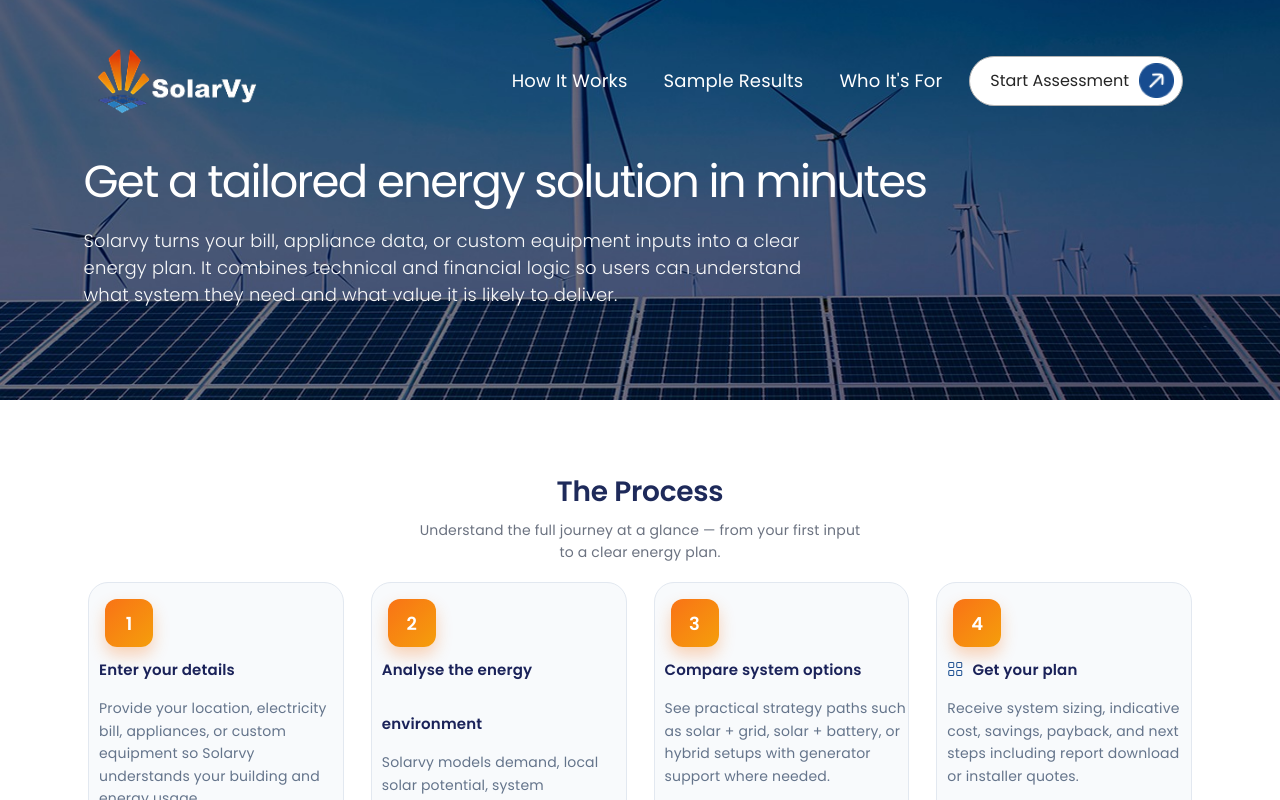
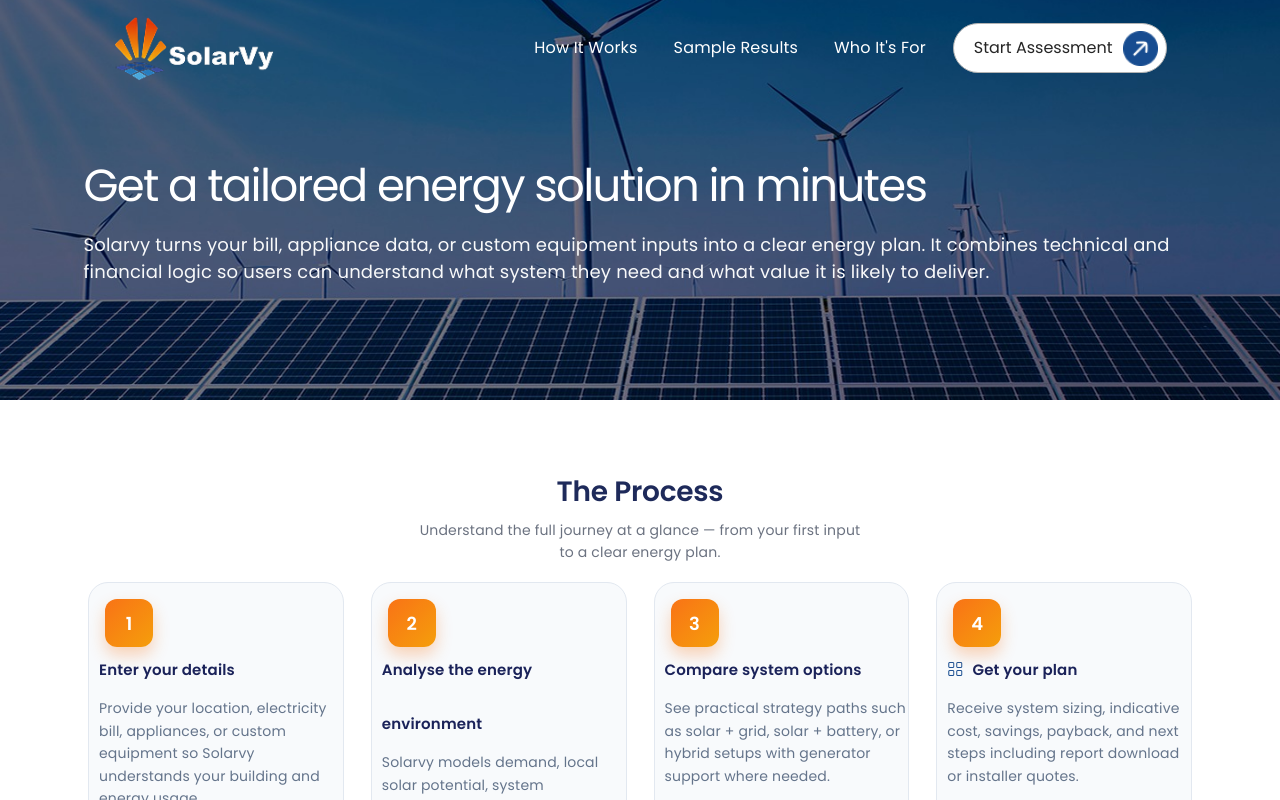
Before and after one commit to ratheesh-srishtis/web-app, a React (Vite) app: page /how-it-works in a window 1280 px wide. Shown: the top 800 px of the page. Built offline with nearby package versions, Linux system fonts and the light colour scheme.

Commit message:
right section

```diff
--- a/src/App.css
+++ b/src/App.css
@@ -8,18 +8,12 @@
   box-sizing: border-box;
   font-family: "Poppins", sans-serif;
 }
-
-/* Body */
 body {
-  font-family: "Poppins", sans-serif;
+  margin: 0;
+  font-family: "Segoe UI", sans-serif;
+  background: #f4f6fb;
 }
 
-/* Remove conflicting font (DELETE THIS if exists) */
-/*
-body {
-  font-family: 'Segoe UI', sans-serif;
-}
-*/
 
 /* Ensure all elements inherit */
 h1,
@@ -38,8 +32,105 @@ li {
   font-family: "Poppins", sans-serif;
 }
 
+nav.navbar {
+  margin: 0 !important;
+}
+
+nav.navbar {
+
+ position: fixed;
+  top: 0;              /* ✅ no gap */
+  left: 0;
+  width: 100%;
+  z-index: 1000;
+  padding: 8px 20px;   /* control height */
+}
+.navbar .container,
+.navbar .container-fluid {
+  padding-top: 0 !important;
+}
+
+.bannar-see {
+  padding-top: 0 !important;
+  margin-top: 0 !important;
+}
+@media (min-width: 768px) {
+  .bannar-see {
+    padding-top: 80px; /* adjust based on navbar height */
+  }
+    nav.navbar {
+       background-color: #174c90;
+    position: fixed;   /* ✅ fixed at top */
+    top: 0;
+    left: 0;
+    width: 100%;
+    z-index: 1000;
+    margin: 0;
+    padding: 10px 100px; /* adjust height */
+      display: flex;
+    flex-direction: column;
+    gap: 10px;
+  }
+
+
+    .navbar-nav .nav-link {
+    color: #fff !important;
+    font-size: 16px;
+  }
+    .nav-link {
+    color: #fff !important;
+    font-size: 16px;
+  }
+   .bannar-see {
+    padding-top: 60px;
+  }
+
+
+}
+/* MOBILE ONLY */
+@media (max-width: 768px) {
+
+  .navbar-collapse {
+    position: absolute;
+    top: 60px;
+    left: 0;
+    width: 100%;
+    background: #0f3b66;
+    padding: 20px;
+    border-radius: 0 0 10px 10px;
+  }
+
+  .navbar-nav {
+    flex-direction: column !important;
+    align-items: flex-start !important;
+    gap: 15px;
+  }
+
+
+}
+
+@media (min-width: 769px) {
+
+  .navbar-collapse {
+    display: flex !important;     /* always visible */
+    position: static !important;  /* remove dropdown behavior */
+    background: transparent !important;
+    padding: 0;
+  }
+
+  .navbar-nav {
+    flex-direction: row !important;
+    align-items: center !important;
+  }
+}
+
+
+.navbar-collapse:not(.show) {
+  display: none;
+}
+
 nav.navbar.navbar-expand-md.mb-2 {
-  margin-top: -40px;
+
   font-family: "Poppins";
 }
 
@@ -199,7 +290,7 @@ height: 50px;
 }
 
 @media (max-width: 768px) {
-  .custom-btn {
+  .custom-btn.bann-second {
     display: none !important;
   }
 
@@ -298,9 +389,7 @@ button.custom-btn.other-section {
   height: 35px;
 }
 
-nav.navbar.navbar-expand-md.mb-2 {
-  margin-top: -40px;
-}
+
 
 /* Hover effect */
 .custom-btn:hover {
@@ -439,11 +528,7 @@ h2.head-nor {
   font-weight: 400;
 }
 
-body {
-  margin: 0;
-  font-family: "Segoe UI", sans-serif;
-  background: #f4f6fb;
-}
+
 
 .main-section {
   min-height: 100vh;
@@ -527,6 +612,12 @@ body {
 .card-boxs small {
   color: #4d5260;
   font-size: 13px;
+}
+
+a.navbar-brand.footer-logoss.text-white.fw-bold.mb-4 {
+    position: relative;
+    left: 0%;
+    margin: 0 auto;
 }
 
 .bannar-see {
@@ -759,9 +850,7 @@ nav.navbar.navbar-expand-md.mb-2.asst-menuss {
     color: #1f2a56;
   }
 
-  nav.navbar.navbar-expand-md.mb-2 {
-    margin-top: 0px;
-  }
+
 
   .text-md-end {
     text-align: left !important;
@@ -906,7 +995,14 @@ p.sub-left {
   padding: 0px 0px 0px 15px;
   font-weight: 400;
 }
-
+.row.align-items-center.text-divs.top-space {
+    position: relative;
+    top: 22px;
+}
+.row.align-items-center.text-divs.top-space.enery{
+    position: relative;
+    top: 0px;
+}
 a.text-light.align-self-center {
   font-size: 20px;
       font-weight: 500;
@@ -925,6 +1021,10 @@ a.text-light.align-self-center {
         position: relative;
         right: 45%;
   }
+  nav.navbar {
+
+    background-color: #174c90;
+}
 
   .navbar {
     justify-content: space-between; /* logo left, menu right */
@@ -964,9 +1064,13 @@ a.text-light.align-self-center {
     position: relative;
     top: -45px;
   }
+  .row.align-items-center.text-divs.top-space.enery {
+    position: relative;
+    top: -40px;
+}
   .row.align-items-center.text-divs {
     position: relative;
-    top: 1px;
+    top:75px;
   }
 }
 
--- a/src/components/Footer.tsx
+++ b/src/components/Footer.tsx
@@ -9,7 +9,7 @@ function Footer() {
 
           {/* LEFT SIDE */}
           <div className="col-md-7 mb-4">
-            <a className="navbar-brand text-white fw-bold mb-4" href="#">
+            <a className="navbar-brand footer-logoss text-white fw-bold mb-4" href="#">
               <img src={logo} alt="logo" />
             </a>
 
--- a/src/css/ass-result.css
+++ b/src/css/ass-result.css
@@ -491,6 +491,10 @@ nav.navbar.navbar-expand-md.mb-2.asst-menuss {
   .button-group button {
     width: 100%;            /* ✅ full width */
   }
+  .row.align-items-center.text-divs.top-space {
+    position: relative;
+    top: 15px;
+}
 }
 
 .btn-outline-customsss2 {
--- a/src/css/ass.css
+++ b/src/css/ass.css
@@ -214,6 +214,7 @@ top: 0px;
 /* Active state */
 .property-card.active {
   border: 2px solid #174C90;
+  background-color: rgba(23, 76, 144, 0.04);
 
 }
 p.small.mb-0.text-muted.ass-muted {
@@ -302,6 +303,7 @@ select.form-select.rounded-3.ass-intput {
     font-weight: 400;
         padding: .375rem .75rem;
     height: 45px;
+        border: 1px solid #E8EDF5 !important;
 
 }
 input.form-control.rounded-3.ass-intput {
@@ -371,9 +373,7 @@ input.form-control.rounded-3.ass-intput {
     border: 1px solid #E8EDF5;
     border-radius: 16px !important;
    background-color: rgb(255, 255, 255);
-    position: sticky !important;
-    top: 100px; /* 🔥 adjust based on header */
-    align-self: flex-start; /* 🔥 VERY IMPORTANT */
+
 
 }
 
@@ -427,15 +427,15 @@ h5.asst-h {
   }
 
   .icon-box-tops {
-    width: 36px;
-    height: 36px;
+   width: 30px;
+        height: 30px;
         background: #eef2ff;
         border-radius: 8px;
         position: relative;
         display: flex;
         align-items: center;
         justify-content: center;
-    top: 5px;
+        top: 0px;
         flex-shrink: 0;
 }
 
@@ -444,6 +444,9 @@ h5.asst-h {
     color: #6c757d;
   }
 }
+
+
+
 
 /* Radio outer */
 .radio-circle {
@@ -581,7 +584,7 @@ input.form-control.text-center.inputs-textss {
 }
 
 .option-card {
-  border: 1px solid #e0e0e0;
+  border:2px solid #E8EDF5;
 
   background: #fff;
   cursor: pointer;
@@ -705,6 +708,23 @@ nav.navbar.navbar-expand-md.mb-2.asst-menuss {
     position: relative;
     top: -58px;
 }
+
+/* Default (top) */
+nav.navbar {
+  position: fixed;
+  top: 0;
+  width: 100%;
+  background: transparent;   /* ✅ no background */
+  transition: all 0.3s ease;
+  z-index: 1000;
+}
+
+/* On scroll */
+nav.navbar.scrolled {
+  background: #174c90 !important;       /* ✅ your color */
+  box-shadow: 0 2px 10px rgba(0,0,0,0.1);
+}
+
 
 @media (max-width: 768px) {
     nav.navbar.navbar-expand-md.mb-2.asst-menuss {
@@ -950,10 +970,7 @@ button.btn.btn-outline-custom.btn-start {
 
 }
 
-.property-card.active {
-  border-color: #174C90;
 
-}
 
 
 .d-flex {
@@ -1241,7 +1258,9 @@ input[type="number"] {
 
 
 
-
+.icon-boxs {
+  flex-shrink: 0; /* ✅ keeps icon size fixed */
+}
 
 
 
@@ -1251,9 +1270,17 @@ input[type="number"] {
 
 /* Mobile spacing + tighter look */
 @media (max-width: 576px) {
+  .icon-boxs {
+  flex-shrink: 0; /* ✅ keeps icon size fixed */
+}
   .property-card {
-    padding: 12px;
-    height: 75px;
+  display: flex;
+  align-items: center;
+  gap: 10px;
+  padding: 12px !important;
+  border-radius: 12px;
+    min-width: 150px;
+  width: auto;
   }
   p.mb-0.small.text-muted.curr-ass-semi-hide {
     display: none;
@@ -1269,7 +1296,11 @@ p.small.mb-0.text-muted.ass-mutedss {
 }
 
 .step-box {
-    width: 48px;
+    width: 32px;
+        height: 32px;
+        font-size: 20px;
+        position: relative;
+        top: -20px;
 
 }
 }
@@ -1284,10 +1315,7 @@ p.small.mb-0.text-muted.ass-mutedss {
 
 
 @media (max-width: 768px) {
-    nav.navbar.navbar-expand-md.mb-2 {
-        position: relative;
-        top: 10px;
-    }
+
     .check-icon {
 display:none;
 }
@@ -1301,17 +1329,21 @@ display:none;
 
 @media (max-width: 768px) {
 p.small.mb-0.text-muted.ass-muted{display: none;}
-
+   img.mobile-iconssss {
+    width: 20px;
+    height: 20px;
+}
     h6.mb-1.fw-semibold.ass-semi {
-            white-space: nowrap;
-        overflow: hidden;
-        text-overflow: ellipsis;
              position: relative;
-        top: 15px !important;
-        left: -5px !important;
+        top: 10px !important;
+        left: -8px !important;
         width: 100%;
         min-width: 70px;
-  }
+        display: block;
+        overflow: hidden;
+        line-height: 1.2em;
+        height: 1.2em;
+        font-size: 11px;}
    h6.mb-1.fw-semibold.ass-semiss {
          white-space: nowrap;
         overflow: hidden;
--- a/src/css/howitwork.css
+++ b/src/css/howitwork.css
@@ -1,8 +1,4 @@
-p.bannr-text-second.text-light.mt-3.mb-3 {
-    font-size: 18px;
-    font-weight: 100;
-    width: 65%;
-}
+
 .process-section {
 
   padding: 10px 10px;
--- a/src/pages/Assesement.tsx
+++ b/src/pages/Assesement.tsx
@@ -30,7 +30,7 @@ import buletwo from "../assets/images/icon/bule2.svg";
 import bulethree from "../assets/images/icon/bule3.svg";
 import bulefour from "../assets/images/icon/sun-blue.svg";
 import { useNavigate } from "react-router-dom";
-
+import { useEffect} from "react";
 import "bootstrap/dist/css/bootstrap.min.css";
 import { Bold } from "lucide-react";
 
@@ -236,6 +236,21 @@ function Assesement() {
       setFileName("No file chosen");
     }
   };
+const [scrolled, setScrolled] = useState(false);
+
+useEffect(() => {
+  const handleScroll = () => {
+    if (window.scrollY > 50) {
+      setScrolled(true);
+    } else {
+      setScrolled(false);
+    }
+  };
+
+  window.addEventListener("scroll", handleScroll);
+
+  return () => window.removeEventListener("scroll", handleScroll);
+}, []);
 
   return (
     <div>
@@ -243,7 +258,7 @@ function Assesement() {
         <div className="overlay"></div>
         <div className="container position-relative z-1 menu-div ass-div">
           {/* Navbar */}
-          <nav className="navbar navbar-expand-md mb-2 asst-menuss">
+           <nav className={`navbar navbar-expand-md ${scrolled ? "scrolled" : ""}`}>
             <div className="container-fluid">
               <Link
                 to="/Home"
@@ -317,7 +332,7 @@ function Assesement() {
             </div>
           </nav>
 
-          <div className="row align-items-center text-divs ass-text-bann">
+          <div className="row align-items-center text-divs top-space enery ">
             <div className="col-lg-12 text-white mb-3 mb-lg-0">
               <h1 className="bannr-text display-5  mt-3 mb-3">
                 Energy Assessment
@@ -360,7 +375,7 @@ function Assesement() {
                     >
                       <div className="d-flex align-items-start gap-3">
                         <div className="icon-box-tops">
-                          <img src={item.icon} alt="icon" />
+                          <img src={item.icon} alt="icon" className="mobile-iconssss" />
                         </div>
 
                         <div>
@@ -465,7 +480,7 @@ function Assesement() {
                 </div>
               ))}
             </div>
-            <div className="p-3 shadow-sm rounded-4 ass-first mt-3">
+            <div className="p-4 shadow-sm rounded-4 ass-first mt-3">
               {/* Header */}
               <div className="d-flex align-items-center">
                 <div className="step-box me-3">3</div>
@@ -519,7 +534,7 @@ function Assesement() {
             {active === "bill" && (
               <div className="monthbill-section-tab-1">
                 {/* Bottom Section */}
-                <div className="row mt-4 g-3">
+                <div className="row mt-2 g-3">
                 {/* Upload */}
                 <div className="col-md-6">
                   <label className="mb-2 fw-semibold ass-hedss">
@@ -882,7 +897,7 @@ function Assesement() {
             )}
             {/* no:4 (3) end*/}
 
-            <div className="p-3 shadow-sm rounded-4 ass-first mt-3">
+            <div className="p-4 shadow-sm rounded-4 ass-first mt-3">
               {/* Header */}
               <div className="d-flex align-items-center mb-3">
                 <div className="step-box me-3">5</div>
@@ -986,7 +1001,7 @@ function Assesement() {
 
           {/* ✅ RIGHT SIDE */}
           <div className="col-lg-4">
-            <div className="p-4 rounded-4 shadow-sm sticky-top right-panel assts-right">
+            <div className="p-4 rounded-4 shadow-sm right-panel assts-right">
               {/* Steps */}
               <div className="mb-4">
                 <div className="step-item active">
--- a/src/pages/AssessmentResult.tsx
+++ b/src/pages/AssessmentResult.tsx
@@ -16,7 +16,7 @@ import donw from "../assets/images/icon/d11.svg";
 import save from "../assets/images/icon/saves.svg";
 import qut from "../assets/images/icon/qut.svg";
 import { useNavigate } from "react-router-dom";
-
+import { useEffect} from "react";
 import whitearrow from "../assets/images/icon/w-arror.svg";
 
 import { Battery } from "lucide-react";
@@ -24,13 +24,30 @@ import { Battery } from "lucide-react";
 function AssesementResult() {
   const [open, setOpen] = useState(false);
   const navigate = useNavigate();
+
+  const [scrolled, setScrolled] = useState(false);
+
+  useEffect(() => {
+    const handleScroll = () => {
+      if (window.scrollY > 50) {
+        setScrolled(true);
+      } else {
+        setScrolled(false);
+      }
+    };
+
+    window.addEventListener("scroll", handleScroll);
+
+    return () => window.removeEventListener("scroll", handleScroll);
+  }, []);
+
   return (
     <div>
       <section className="hero d-flex align-items-center ass-bannr">
         <div className="overlay"></div>
         <div className="container position-relative z-1 menu-div ass-div">
           {/* Navbar */}
-          <nav className="navbar navbar-expand-md mb-2 asst-menuss-reult">
+           <nav className={`navbar navbar-expand-md ${scrolled ? "scrolled" : ""}`}>
             <div className="container-fluid">
               {/* Logo */}
                <Link
@@ -105,7 +122,7 @@ function AssesementResult() {
             </div>
           </nav>
 
-          <div className="row align-items-center text-divs ass-text-bann">
+        <div className="row align-items-center text-divs top-space">
             <div className="col-lg-8 text-white mb-3 mb-lg-0">
               <h1 className="bannr-text display-5  mt-3 mb-3">
                 Your preliminary energy system recommendation
@@ -474,7 +491,7 @@ function AssesementResult() {
 
           {/* ✅ RIGHT SIDE */}
           <div className="col-lg-4">
-            <div className="p-4 rounded-4 shadow-sm sticky-top right-panel assts-right">
+            <div className="p-4 rounded-4 shadow-sm right-panel assts-right">
               {/* Steps */}
               <div className="d-flex align-items-center mb-3">
                 <div className="qs-icon me-2">
--- a/src/pages/Home.tsx
+++ b/src/pages/Home.tsx
@@ -18,9 +18,32 @@ import enery from "../assets/images/energy.png";
 import quik from "../assets/images/quik.png";
 import see from "../assets/images/see-bannar.png";
 import { useNavigate } from "react-router-dom";
+import { useEffect} from "react";
 function Home() {
   const [open, setOpen] = useState(false);
   const navigate = useNavigate();
+  const handleToggle = () => {
+  if (window.innerWidth < 768) {
+    setOpen(!open);
+  }
+};
+
+
+const [scrolled, setScrolled] = useState(false);
+
+useEffect(() => {
+  const handleScroll = () => {
+    if (window.scrollY > 50) {
+      setScrolled(true);
+    } else {
+      setScrolled(false);
+    }
+  };
+
+  window.addEventListener("scroll", handleScroll);
+
+  return () => window.removeEventListener("scroll", handleScroll);
+}, []);
 
   return (
     <div>
@@ -29,7 +52,7 @@ function Home() {
 
         <div className="container position-relative z-1 menu-div">
           {/* Navbar */}
-          <nav className="navbar navbar-expand-md mb-2">
+          <nav className={`navbar navbar-expand-md ${scrolled ? "scrolled" : ""}`}>
             <div className="container-fluid">
               {/* Logo */}
               <Link
@@ -49,11 +72,7 @@ function Home() {
               </Link>
 
               {/* Hamburger */}
-              <button
-                className="navbar-toggler"
-                type="button"
-                onClick={() => setOpen(!open)}
-              >
+             <button onClick={handleToggle} className="navbar-toggler">
                 <span className="navbar-toggler-icon"></span>
               </button>
 
@@ -89,7 +108,7 @@ function Home() {
                   </li>
                   <li className="nav-item">
                     <button
-                      className="custom-btn"
+                      className="custom-btn "
                       onClick={() => {
                         navigate("/start-assesement");
                       }}
@@ -121,7 +140,7 @@ function Home() {
               </p>
 
               <div className="d-flex flex-column flex-md-row align-items-start align-items-md-center gap-3 mt-3">
-                <button className="custom-btn">
+                <button className="custom-btn bann-second">
                   {" "}
                   Start Free Assessment
                   <img src={bttnarrow} alt="arrow" />
@@ -342,7 +361,7 @@ function Home() {
               </div>
             </div>
 
-            <div className="col-md-6 mt-2">
+            <div className="col-md-6 ">
               <div className="row g-4">
                 <div className="col-6">
                   <div className="card-boxs text-center">
@@ -448,7 +467,7 @@ function Home() {
               </p>
 
               <div className="d-flex justify-content-center align-items-center gap-3 mt-4 flex-wrap text-center">
-                <button className="custom-btn other-section">
+                <button className="custom-btn other-section strst">
                   {" "}
                   Start Assessment
                   <img src={bttnarrowhite} alt="arrow" />
--- a/src/pages/HowItWorks.tsx
+++ b/src/pages/HowItWorks.tsx
@@ -18,20 +18,36 @@ import qut from "../assets/images/icon/qut.svg";
 
 import whitearrow from "../assets/images/icon/w-arror.svg";
 import { useNavigate } from "react-router-dom";
-
+import { useEffect} from "react";
 import { Battery } from "lucide-react";
 
 function HowItWorks() {
   const [open, setOpen] = useState(false);
   const navigate = useNavigate();
 
+
+  const [scrolled, setScrolled] = useState(false);
+
+  useEffect(() => {
+    const handleScroll = () => {
+      if (window.scrollY > 50) {
+        setScrolled(true);
+      } else {
+        setScrolled(false);
+      }
+    };
+
+    window.addEventListener("scroll", handleScroll);
+
+    return () => window.removeEventListener("scroll", handleScroll);
+  }, []);
   return (
     <div>
       <section className="hero d-flex align-items-center ass-bannr">
         <div className="overlay"></div>
         <div className="container position-relative z-1 menu-div ass-div">
           {/* Navbar */}
-          <nav className="navbar navbar-expand-md mb-2">
+          <nav className={`navbar navbar-expand-md ${scrolled ? "scrolled" : ""}`}>
             <div className="container-fluid">
               {/* Logo */}
               <Link
@@ -106,7 +122,7 @@ function HowItWorks() {
             </div>
           </nav>
 
-          <div className="row align-items-center text-divs ass-text-bann">
+        <div className="row align-items-center text-divs top-space ">
             <div className="col-lg-12 text-white mb-3 mb-lg-0">
               <h1 className="bannr-text display-5  mt-3 mb-3">
                 Get a tailored energy solution in minutes
```
Lines whose indentation alone changed are shown as unchanged.
